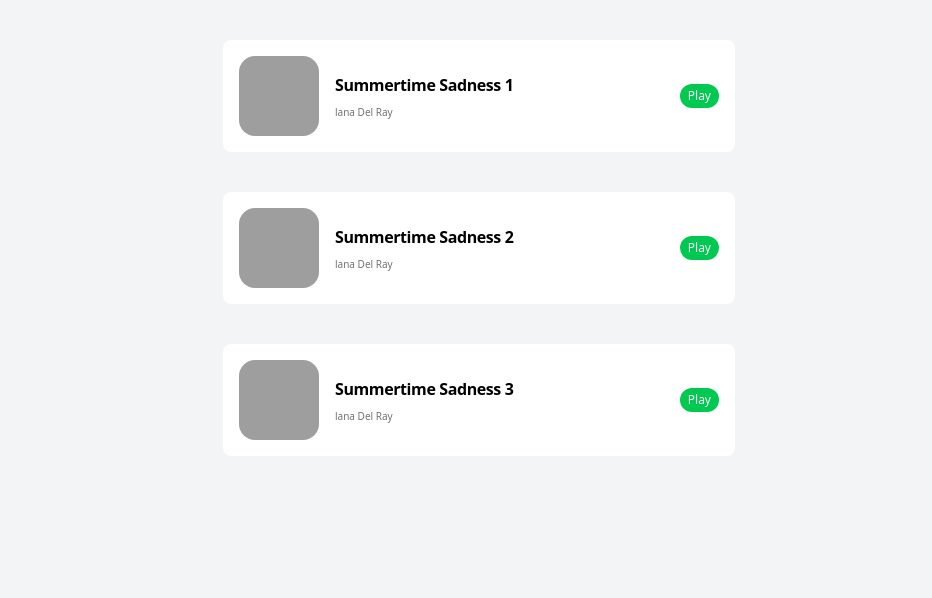
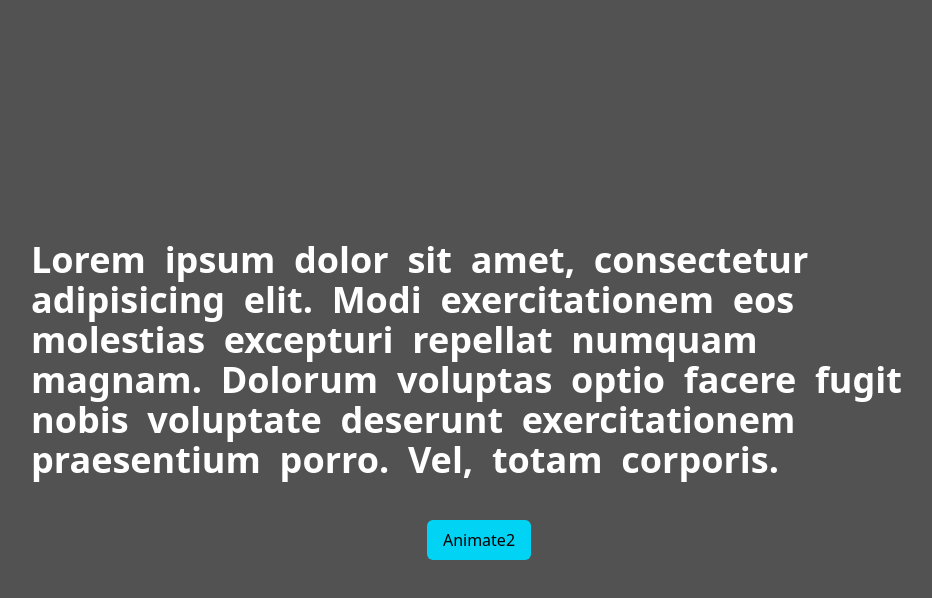
Before and after one commit to udaykirancodes/learn-animations, a React (Vite) app: page / in a window 1280 px wide. Shown: the top 598 px of the page, without its empty margins (161-1093 px from the left). Built offline with nearby package versions, Linux system fonts and the light colour scheme; grey boxes are pictures that could not be loaded.

Commit message:
useAnimate in motion

```diff
--- a/package.json
+++ b/package.json
@@ -12,6 +12,7 @@
   "dependencies": {
     "@tabler/icons-react": "^3.34.0",
     "@tailwindcss/vite": "^4.1.10",
+    "@vitejs/plugin-react-swc": "^3.10.2",
     "install": "^0.13.0",
     "motion": "^12.19.1",
     "react": "^19.1.0",
--- a/src/App.tsx
+++ b/src/App.tsx
@@ -1,9 +1,9 @@
-import { Tutorial5 } from "./motion";
+import { Tutorial6 } from "./motion";
 
 function App() {
   return (
     <>
-      <Tutorial5 />
+      <Tutorial6 />
     </>
   );
 }
--- a/src/motion/index.ts
+++ b/src/motion/index.ts
@@ -3,5 +3,6 @@ import { Tutorial2 } from "./tutorial-2";
 import { Tutorial3 } from "./tutorial-3";
 import { Tutorial4 } from "./tutorial-4";
 import { Tutorial5 } from "./tutorial-5";
+import { Tutorial6 } from "./tutorial-6";
 
-export { Tutorial1, Tutorial2, Tutorial3, Tutorial4, Tutorial5 };
+export { Tutorial1, Tutorial2, Tutorial3, Tutorial4, Tutorial5, Tutorial6 };
--- /dev/null
+++ b/src/motion/tutorial-6.tsx
@@ -0,0 +1,63 @@
+import { stagger } from "motion";
+import { motion, useAnimate } from "motion/react";
+import { useEffect } from "react";
+
+export const Tutorial6 = () => {
+  const [scope, animate] = useAnimate();
+  const text =
+    "Lorem ipsum dolor sit amet, consectetur adipisicing elit. Modi exercitationem eos molestias excepturi repellat numquam magnam. Dolorum voluptas optio facere fugit nobis voluptate deserunt exercitationem praesentium porro. Vel, totam corporis.";
+
+  useEffect(() => {
+    startAnimating();
+  }, []);
+
+  const startAnimating = () => {
+    animate(
+      "span",
+      {
+        opacity: 1,
+        filter: "blur(0px)",
+        y: 0,
+      },
+      {
+        duration: 0.5,
+        ease: "easeInOut",
+        delay: stagger(0.02),
+      }
+    );
+  };
+
+  return (
+    <div className="bg-neutral-600 min-h-screen w-full flex items-center justify-center p-16 flex-col">
+      <div
+        ref={scope}
+        className="text-white max-w-4xl mx-auto font-bold text-4xl"
+      >
+        {text.split(" ").map((word, idx) => {
+          return (
+            <motion.span
+              key={idx}
+              style={{
+                opacity: 0,
+                filter: "blur(10px)",
+                y: 10,
+              }}
+              className="inline-block"
+            >
+              {word} &nbsp;
+            </motion.span>
+          );
+        })}
+        <motion.span></motion.span>
+      </div>
+      <div>
+        <button
+          onClick={startAnimating}
+          className="mt-10 px-4 cursor-pointer py-2 rounded-md bg-cyan-400"
+        >
+          Animate2
+        </button>
+      </div>
+    </div>
+  );
+};
--- a/vite.config.ts
+++ b/vite.config.ts
@@ -1,5 +1,7 @@
 import tailwindcss from "@tailwindcss/vite";
+import react from "@vitejs/plugin-react-swc";
 import { defineConfig } from "vite";
+
 export default defineConfig({
-  plugins: [tailwindcss()],
+  plugins: [tailwindcss(), react()],
 });
```
Also changed, not shown: 1 other file (tests, documents, lock files or other folders).
